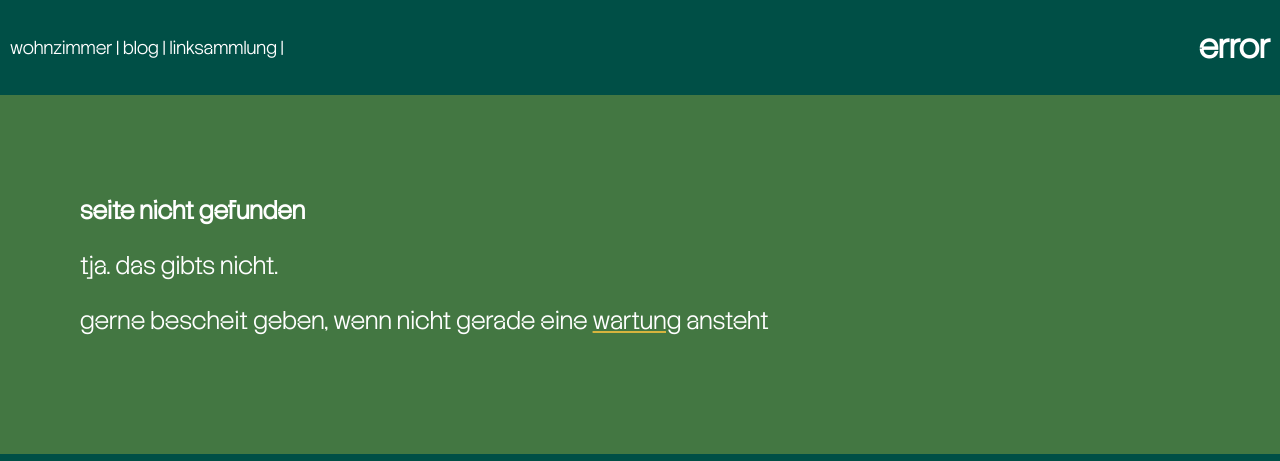
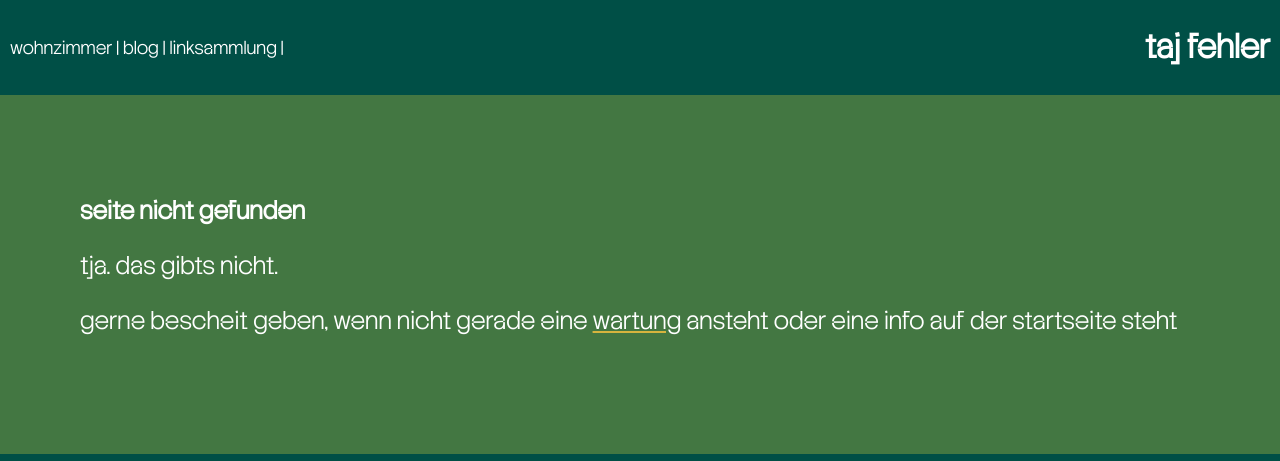
Before and after one commit to nilswlf/www, a plain HTML site: page error.html in a window 1280 px wide. Shown: the top 461 px of the page. Drawn offline with Linux system fonts and the light colour scheme.

Commit message:
error page updated

```diff
--- a/error.html
+++ b/error.html
@@ -17,7 +17,7 @@
 			</div>
 
 			<div class="nav_header">
-			<h1>error</h1>
+			<h1>taj fehler</h1>
 			</div>
 		</div>
 
@@ -27,7 +27,7 @@
 			<section>
 				<h2>seite nicht gefunden</h2>
 				<p>tja. das gibts nicht.</p>
-				<p>gerne bescheit geben, wenn nicht gerade eine <a href="https://stat.nwlf.me" class="my_stuff">wartung</a> ansteht</p>
+				<p>gerne bescheit geben, wenn nicht gerade eine <a href="https://stat.nwlf.me" class="my_stuff">wartung</a> ansteht oder eine info auf der startseite steht</p>
 			</section>
 			</div>
 			</div>
@@ -35,7 +35,7 @@
 
 		<div class="footer">
 		<p>
-		|	<a href="https://stat.nwlf.me" target="_blank">status monitor</a> | <a href="https://codeberg.org/nwlf/www" target="_blank">source code</a> | <a href="impressum.html">impressum</a> |
+		|	<a href="https://stat.nwlf.me" target="_blank">status monitor</a> | <a href="https://codeberg.org/nwlf/www" target="_blank">source code</a> | <a href="/impressum.html">impressum</a> |
 		</p>
 		<p><img src="https://stat.nwlf.me/api/badge/1/status?style=flat-square" alt="status meldung nicht verfügbar"> </p>
 		</div>
```
